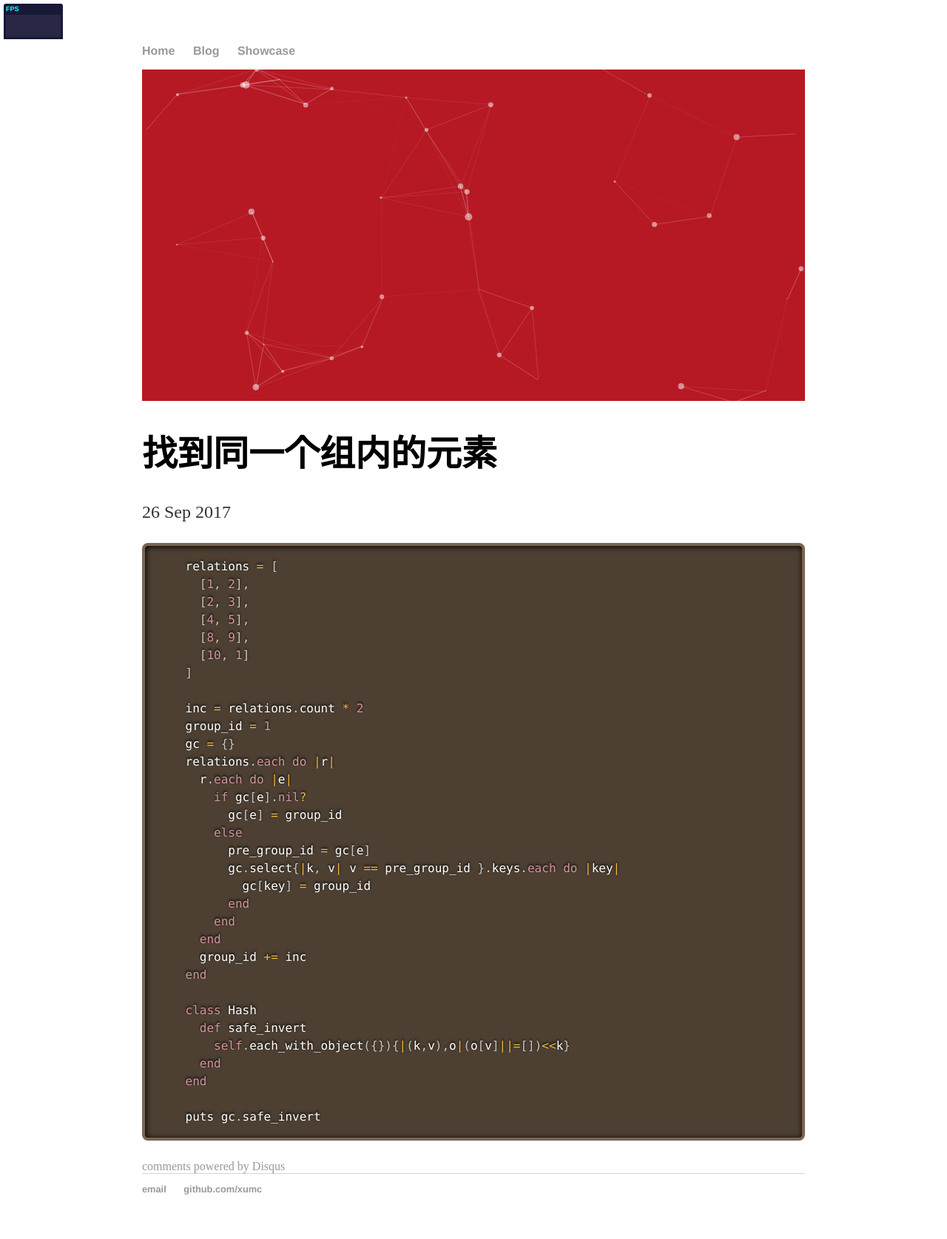
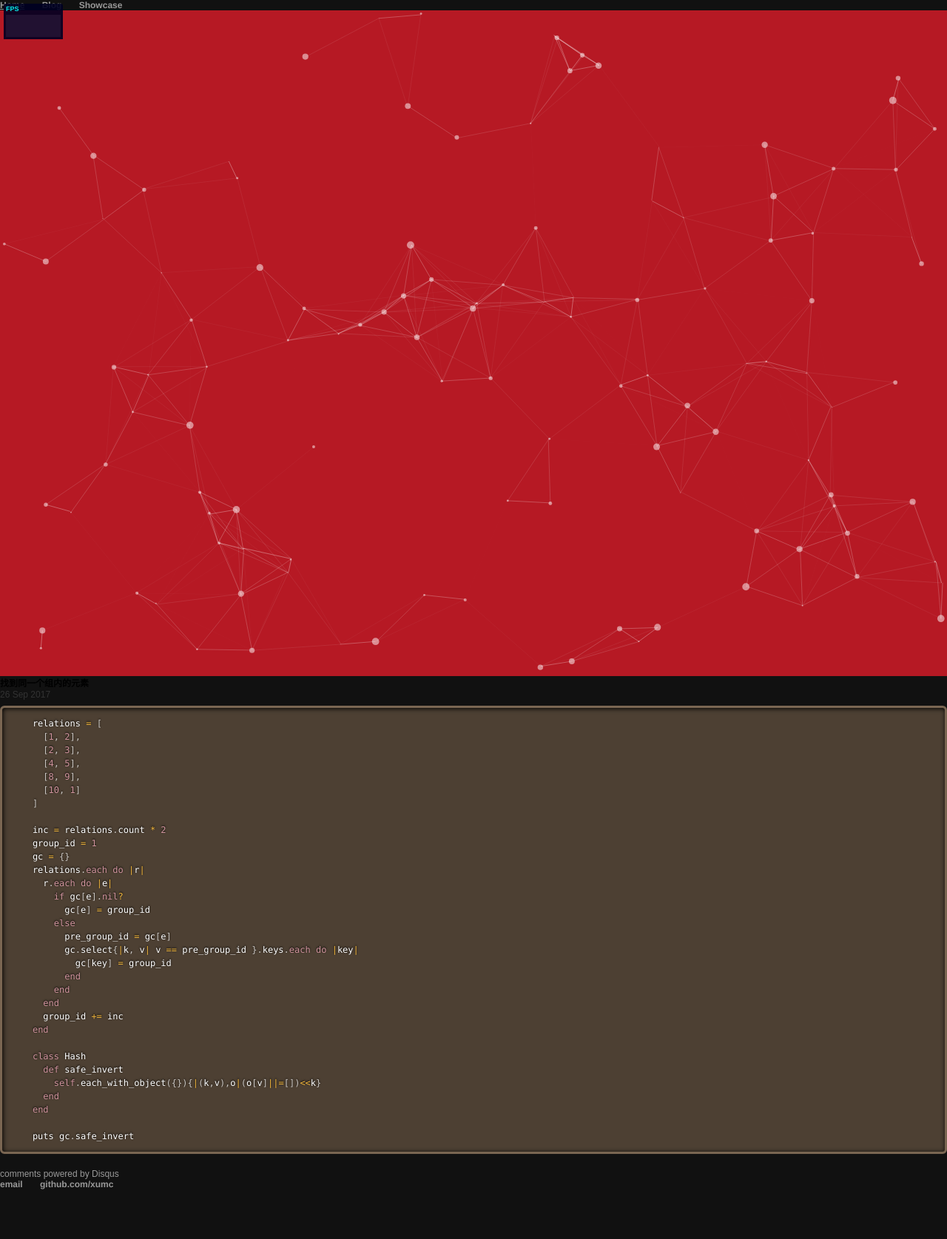
Before and after one commit to xumc/xumc.github.io, a Jekyll site: the page built from _posts/2017-09-26-element-regroup.md, in a window 1280 px wide. Shown: the whole page at 74% size. Built offline with Jekyll 4.4.1, drawn with Linux system fonts in a browser that asks for light colours; comment, search, counter and statistics services are not loaded; after the commit the page ends 1608 px from its top, so only the background shows below that.

Commit message:
Revert "add background animation"
This reverts commit 113514570bfd18f0110d163a4bc0a99e1f3e8410.

```diff
--- a/css/style.css
+++ b/css/style.css
@@ -1,6 +1,42 @@
 /* =============================================================================
    HTML5 CSS Reset Minified - Eric Meyer
    ========================================================================== */
+
+html,body,div,span,object,iframe,h1,h2,h3,h4,h5,h6,p,blockquote,pre,abbr,address,cite,code,del,dfn,em,img,ins,kbd,q,samp,small,strong,sub,sup,var,b,i,dl,dt,dd,ol,ul,li,fieldset,form,label,legend,table,caption,tbody,tfoot,thead,tr,th,td,article,aside,canvas,details,figcaption,figure,footer,header,hgroup,menu,nav,section,summary,time,mark,audio,video{margin:0;padding:0;border:0;outline:0;font-size:100%;vertical-align:baseline;background:transparent}
+body{line-height:1}
+article,aside,details,figcaption,figure,footer,header,hgroup,menu,nav,section{display:block}
+nav ul{list-style:none}
+blockquote,q{quotes:none}
+blockquote:before,blockquote:after,q:before,q:after{content:none}
+a{margin:0;padding:0;font-size:100%;vertical-align:baseline;background:transparent;text-decoration:none}
+mark{background-color:#ff9;color:#000;font-style:italic;font-weight:bold}
+del{text-decoration:line-through}
+abbr[title],dfn[title]{border-bottom:1px dotted;cursor:help}
+table{border-collapse:collapse;border-spacing:0}
+hr{display:block;height:1px;border:0;border-top:1px solid #ccc;margin:1em 0;padding:0}
+input,select{vertical-align:middle}
+li{list-style:none}
+
+
+/* =============================================================================
+   My CSS
+   ========================================================================== */
+
+/* ---- base ---- */
+
+html,body{
+	width:100%;
+	height:100%;
+	background:#111;
+}
+
+html{
+  -webkit-tap-highlight-color: rgba(0, 0, 0, 0);
+}
+
+body{
+  font:normal 75% Arial, Helvetica, sans-serif;
+}
 
 canvas{
   display:block;
```
